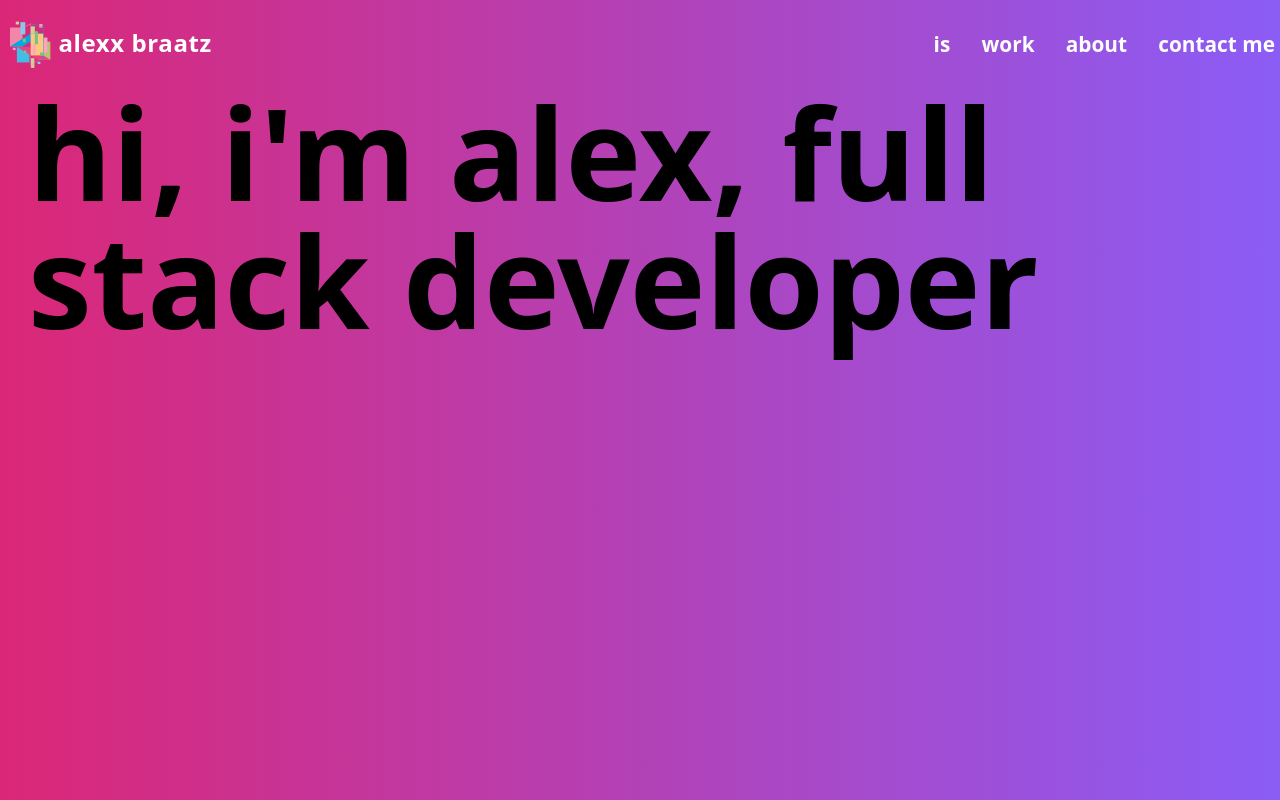
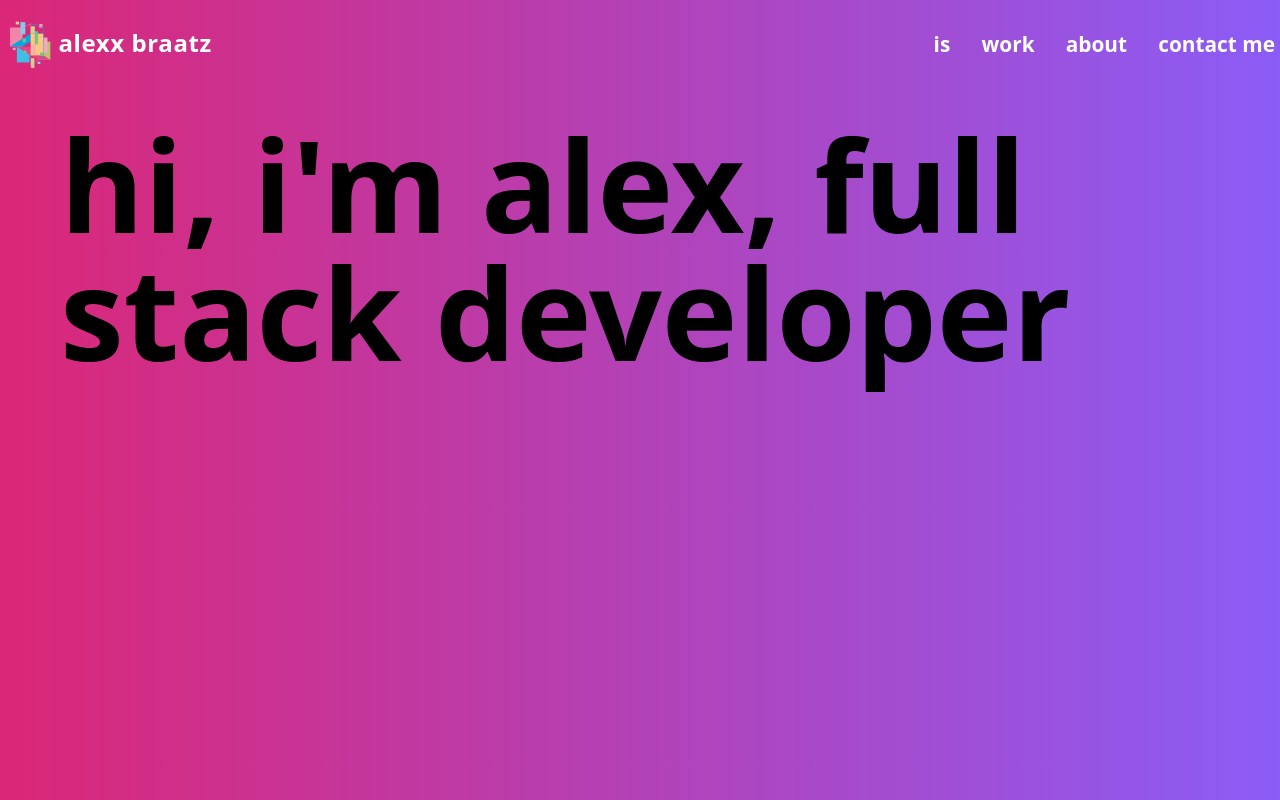
Before and after one commit to alexbraatz/home_base, a Next.js app: page / in a window 1280 px wide. Shown: the top 800 px of the page. Built offline with nearby package versions, Linux system fonts and the light colour scheme.

Commit message:
add new is component

```diff
--- a/components/Base.js
+++ b/components/Base.js
@@ -1,10 +1,9 @@
 import { motion } from 'framer-motion';
-import {Example} from './Example'
 
 export const Base = () => {
 
   return (
-    <div>
+    <section className="w-full h-screen">
 
       {/* <motion.div whileHover={{ scale: 1.1 }} whileTap={{ scale: 0.8 }}>
       <h1 className="pl-7 font-sans font-extrabold text-9xl ubpixel-antialiased text-black"><Example />hi, i'm alex, full stack developer</h1>
@@ -27,10 +26,10 @@ export const Base = () => {
       }}
       whileHover={{ scale: 1.05 }}
     >
-      <h1 className="pl-7 font-sans font-extrabold text-6xl lg:text-9xl ubpixel-antialiased text-black"> hi, i'm alex, full stack developer</h1>
+      <h1 className="pl-7 m-8 font-sans font-extrabold text-6xl md:text-9xl ubpixel-antialiased text-black"> hi, i'm alex, full stack developer</h1>
       </motion.div>
 
-    </div>
+    </section>
   )
 
 }
--- /dev/null
+++ b/components/Is.js
@@ -0,0 +1,9 @@
+
+export const Is = () => {
+
+  return (
+    <section className="w-full h-screen bg-red-200">
+      Is!
+    </section>
+  )
+}
--- a/pages/index.js
+++ b/pages/index.js
@@ -3,6 +3,7 @@ import Link from 'next/link'
 import { useState } from 'react'
 import { Navbar } from '../components/Navbar.js'
 import { Base } from '../components/Base.js'
+import { Is } from '../components/Is.js'
 import { Example } from '../components/Example.js'
 import { Refresh } from '../components/Refresh.js'
 import Layout, { siteTitle } from '../components/layout'
@@ -37,6 +38,7 @@ export default function Home() {
 
       <Navbar />
       <Base />
+      <Is />
 
       {/* <div className="flex flex-col">  */}
 
```
